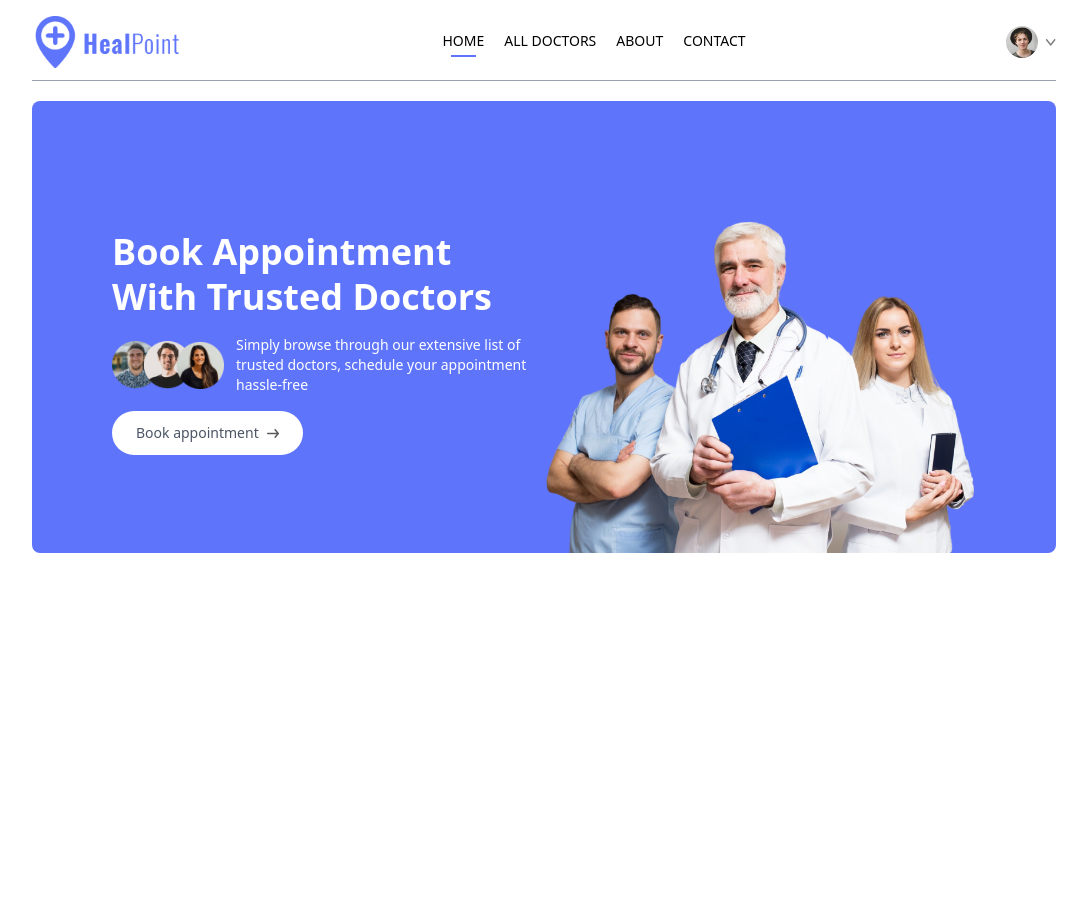
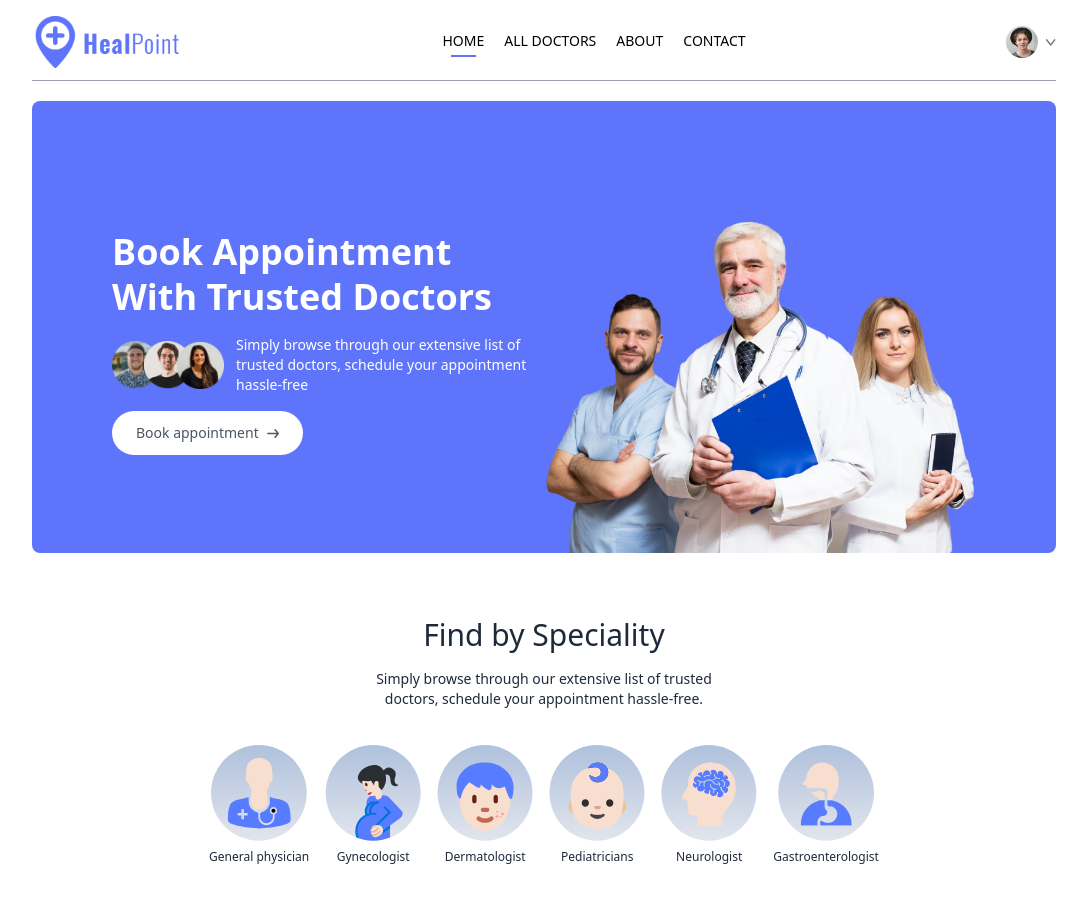
Before and after one commit to emirozder/doctor-booking-mern, a React (Vite) app in the folder frontend/: page / in a window 1280 px wide. Shown: the top 902 px of the page, without its empty margins (96-1183 px from the left). Before the commit the page ends 800 px from the top, so only its background shows below. Built offline with nearby package versions, Linux system fonts and the light colour scheme.

Commit message:
feat: speciality menu component

```diff
--- /dev/null
+++ b/frontend/src/components/SpecialityMenu.jsx
@@ -0,0 +1,37 @@
+import React from "react";
+import { Link } from "react-router-dom";
+import { specialityData } from "../assets/assets";
+
+const SpecialityMenu = () => {
+  return (
+    <div
+      id="speciality"
+      className="flex flex-col items-center gap-4 py-16 text-gray-800"
+    >
+      <h1 className="text-3xl font-medium">Find by Speciality</h1>
+      <p className="sm:w-1/3 text-center text-sm">
+        Simply browse through our extensive list of trusted doctors, schedule
+        your appointment hassle-free.
+      </p>
+      <div className="flex sm:justify-center gap-4 pt-5 w-full overflow-scroll">
+        {specialityData.map((item, index) => (
+          <Link
+            to={`/doctors/${item.speciality}`}
+            onClick={() => scrollTo(0, 0)}
+            key={index}
+            className="flex flex-col items-center text-xs shrink-0 hover:translate-y-[-10px] transition-all duration-500"
+          >
+            <img
+              src={item.image}
+              alt={item.name}
+              className="w-16 sm:w-24 mb-2"
+            />
+            <p>{item.speciality}</p>
+          </Link>
+        ))}
+      </div>
+    </div>
+  );
+};
+
+export default SpecialityMenu;
--- a/frontend/src/index.css
+++ b/frontend/src/index.css
@@ -4,6 +4,10 @@
   @apply opacity-100;
 }
 
+::-webkit-scrollbar {
+  @apply hidden;
+}
+
 @theme {
   --color-primary: #5e74fb;
 }
--- a/frontend/src/pages/Home.jsx
+++ b/frontend/src/pages/Home.jsx
@@ -1,10 +1,12 @@
 import React from "react";
 import Header from "../components/Header";
+import SpecialityMenu from "../components/SpecialityMenu";
 
 const Home = () => {
   return (
     <div>
       <Header />
+      <SpecialityMenu />
     </div>
   );
 };
```
